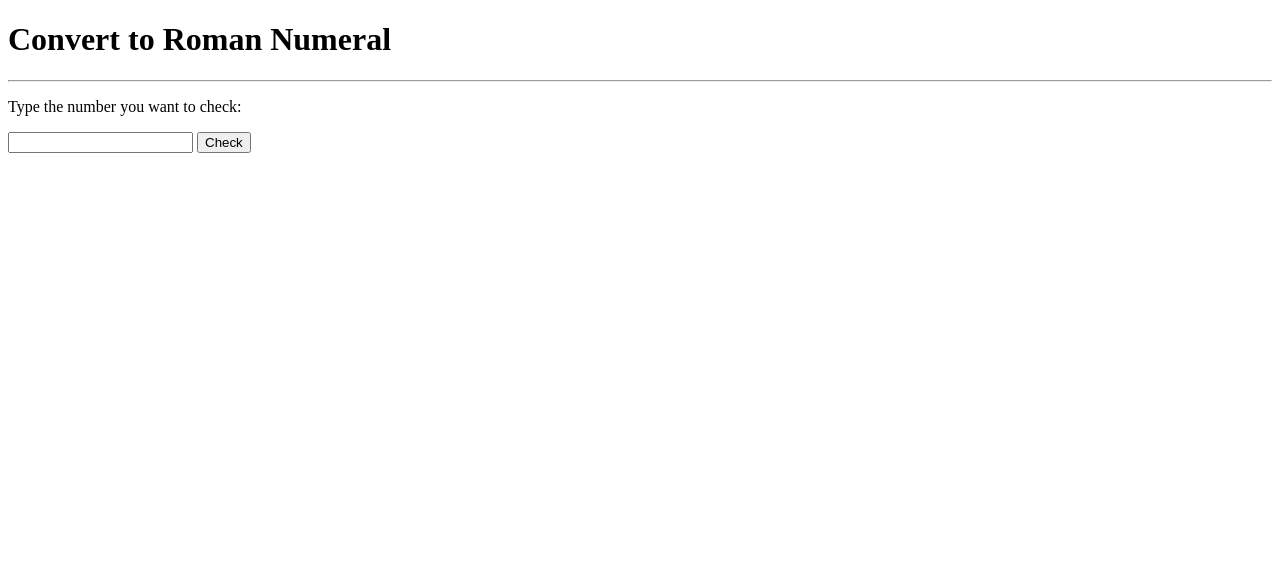
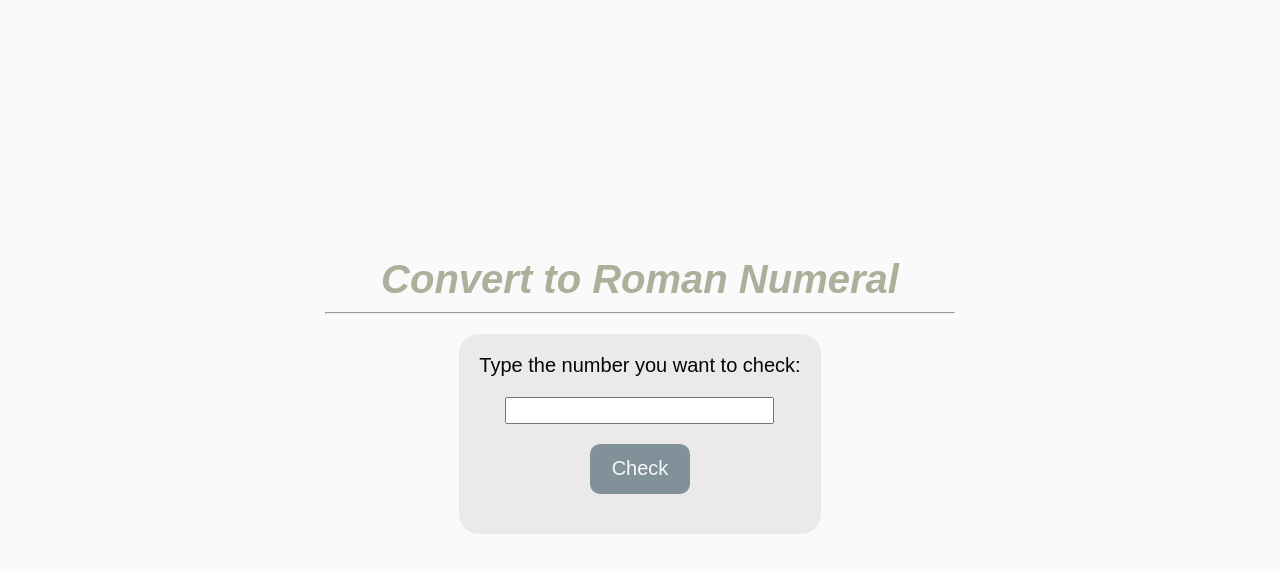
Before and after one commit to n-s-harvey/FreeCodeCamp, a plain HTML site: page 02.5_Beta_JavaScript_Algorithm_and_Data_Structures/roman-numeral-converter/index.html in a window 1280 px wide. Drawn offline with nearby package versions, Linux system fonts and the light colour scheme.

Commit message:
styling for roman-numeral-converter
initial styling for roman-numeral-converter

animations for output for roman-numeral-converter

```diff
--- a/02.5_Beta_JavaScript_Algorithm_and_Data_Structures/roman-numeral-converter/index.html
+++ b/02.5_Beta_JavaScript_Algorithm_and_Data_Structures/roman-numeral-converter/index.html
@@ -4,6 +4,10 @@
 <head>
   <title>Roman Numeral Converter</title>
   <link rel="stylesheet" href="styles.css">
+ <link
+    rel="stylesheet"
+    href="https://cdnjs.cloudflare.com/ajax/libs/animate.css/4.1.1/animate.min.css"
+  />
 </head>
 
 <body>
@@ -15,7 +19,7 @@
     <button type="button" id="convert-btn" onclick="convert()">Check</button>
     <div id="output"></div>
   </article>
-    <script src="script.js"></script>
+  <script src="script.js"></script>
 </body>
 
 
--- a/02.5_Beta_JavaScript_Algorithm_and_Data_Structures/roman-numeral-converter/script.js
+++ b/02.5_Beta_JavaScript_Algorithm_and_Data_Structures/roman-numeral-converter/script.js
@@ -52,10 +52,9 @@ function convert() {
   let output = document.getElementById("output");
 
   const result = checkInput(userInput);
-  if (result != "valid") output.innerText = result;
-
+  if (result != "valid") output.innerHTML = `<span class="animate__animated animate__flash animate__slow">${result}</span>`;
   else {
-    output.innerText = convertToRoman(userInput);
+    output.innerHTML = `<span class="animate__animated animate__fadeIn">${convertToRoman(userInput)}</span>`;
   }
 
 }
--- a/02.5_Beta_JavaScript_Algorithm_and_Data_Structures/roman-numeral-converter/styles.scss
+++ b/02.5_Beta_JavaScript_Algorithm_and_Data_Structures/roman-numeral-converter/styles.scss
@@ -0,0 +1,93 @@
+$text: #050607;
+$background: #f9fafa;
+$primary: #758891;
+$secondary: #c1b2b2;
+$accent: #afae9b;
+$info-card: #ECE9EB;
+
+* {
+  box-sizing: border-box;
+  margin: 0;
+  padding: 0;
+}
+
+html {
+  font-size: 10px;
+}
+
+body {
+  background-color: $background;
+  // background-image: url("blurry-gradient-haikei.svg");
+  background-repeat: no-repeat;
+  background-size: 100%;
+  display: flex;
+  color: $text;
+  font-size: 2rem;
+  display: flex;
+  flex-direction: column;
+  align-content: center;
+  justify-content: center;
+  font-family: 'Poppins', sans-serif;
+  padding: 1rem;
+  height: 100vh;
+}
+
+h1 {
+  text-align: center;
+  font-style: italic;
+  color: $accent;
+}
+
+hr {
+  margin: 1rem auto 1rem;
+  width: 50%;
+}
+
+// TODO add transition when height changes?
+article {
+  background-color: $info-card;
+  margin: 1rem auto;
+  display: flex;
+  flex-direction: column;
+  align-items: center;
+  padding: 1em;
+  gap: 1em;
+  color: $text;
+  border-radius: 1em;
+  // border: 0.1em solid $secondary;
+  text-align: center;
+
+  p {
+    // font-weight: 200;
+  }
+
+  button {
+    border: none;
+    color: $background;
+    // width: 33%;
+    width: 5em;
+    height: 2.5em;
+    font-size: inherit;
+    background-color: $primary;
+    border-radius: 0.5em;
+    // font-weight: 800;
+    opacity: 90%;
+    transition: background-color 400ms;
+  }
+
+  button:hover {
+    cursor: pointer;
+    background-color: $accent;
+  }
+
+  input {
+    font-size: inherit;
+  }
+
+  #result {
+    .input {
+      color: $accent;
+    }
+  }
+
+}
```
Also changed, not shown: 02.5_Beta_JavaScript_Algorithm_and_Data_Structures/roman-numeral-converter/styles.css, 1 other file.
